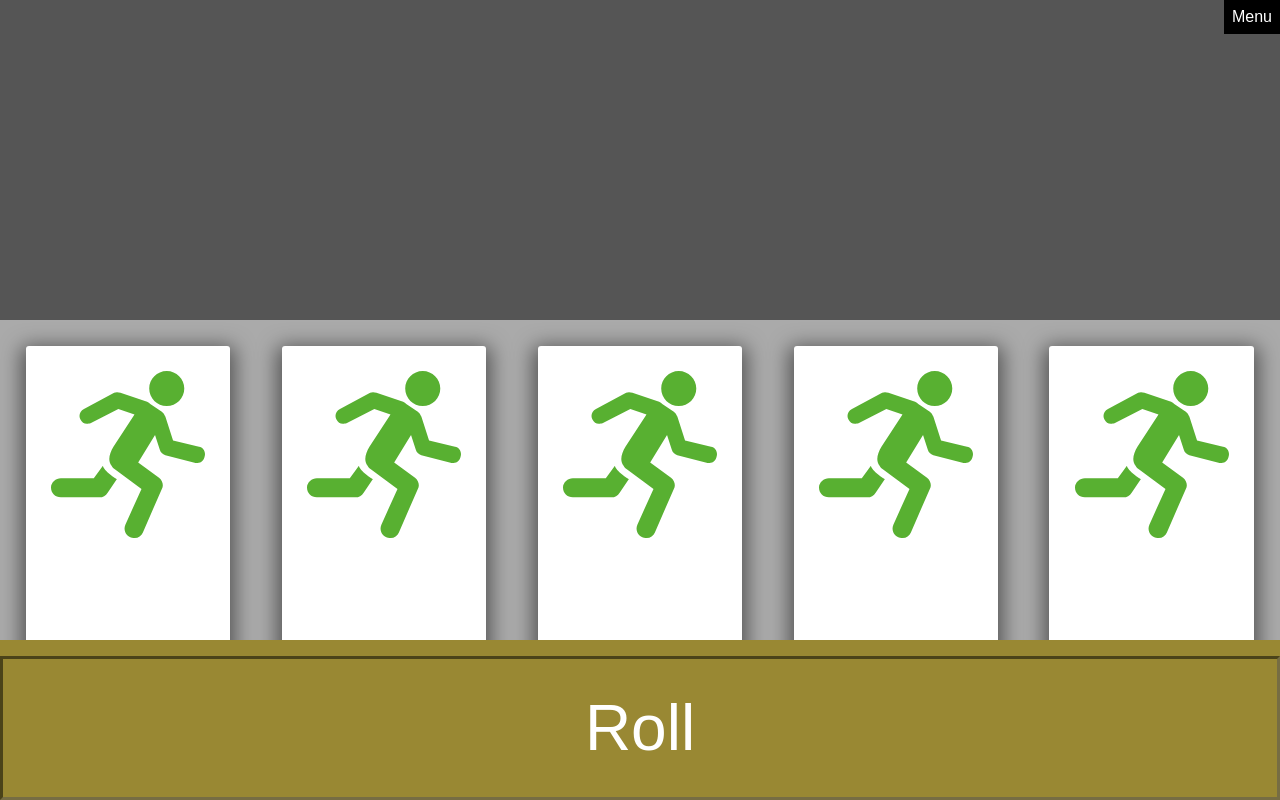
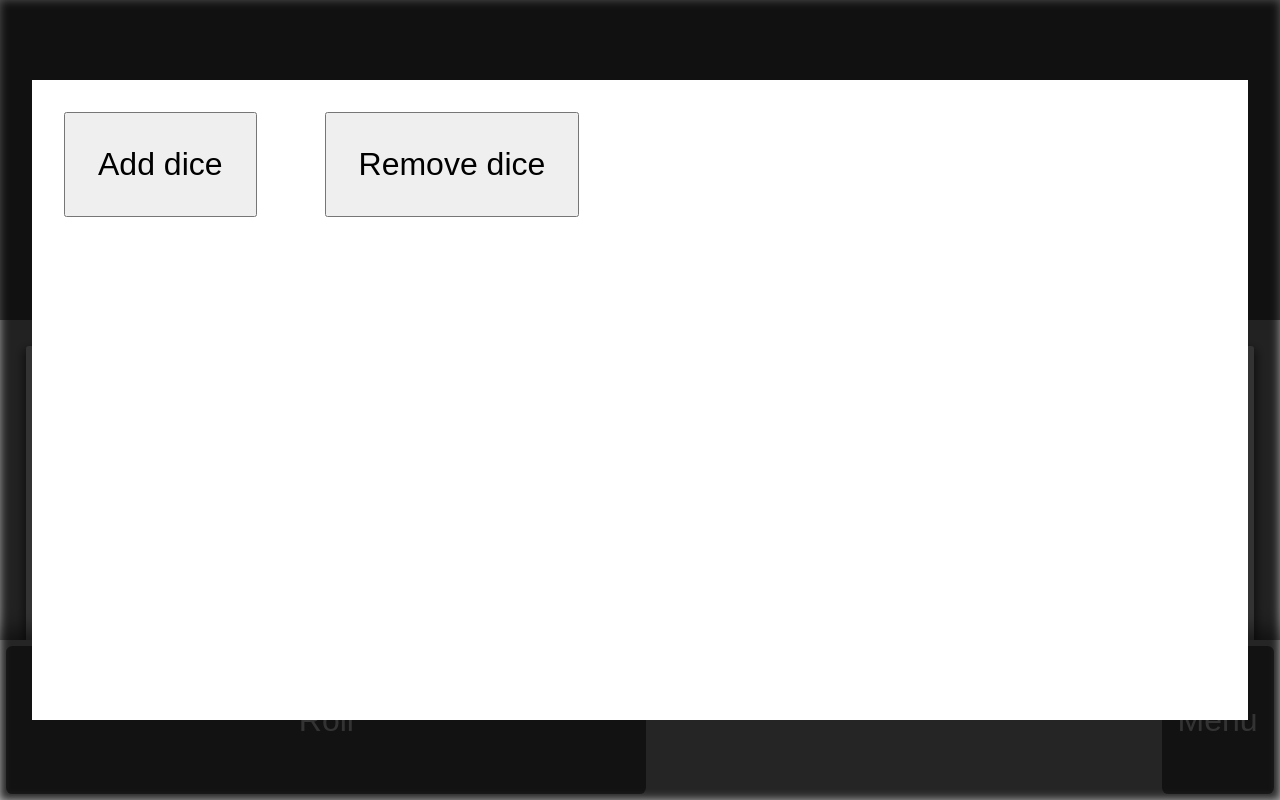
Before and after one commit to leon-ho/leon-ho.github.io, a plain HTML site: page escapedice/index.html in a window 1280 px wide. Both pictures are taken after a click on the button "Menu". Drawn offline with nearby package versions, Linux system fonts and the light colour scheme.

Commit message:
Escapedice update

```diff
--- a/escapedice/index.html
+++ b/escapedice/index.html
@@ -13,7 +13,11 @@
 
     	.top { background-color: #555; height: 40%;}
     	.center { background-color: #aaa; height: 40%;}
-    	.bottom { background-color: #983; height: 20%; z-index: 300; position: fixed; bottom: 0; left: 0; right: 0;}
+    	.bottom { background-color: #bbb; height: 20%; z-index: 300; position: fixed; bottom: 0; left: 0; right: 0;
+    		box-shadow: 0 -5px 20px 5px rgba(0,0,0,0.5);}
+
+    	.overlay {position: fixed; top: 0; left: 0; right: 0; bottom: 0; background-color: #000; opacity: 0.8; filter: blur(5px);z-index: 1000;}
+    	.menu {position: fixed; top: 5em; left: 2em; right: 2em; bottom: 5em; background-color: #fff; z-index: 1001;}
 
     	.dice {
     		margin: 2%;
@@ -23,14 +27,46 @@
     		padding: 2% 2% 300% 2%;
     		position: relative;
     		bottom: 0;
-    		box-shadow: 0 5px 20px 5px rgba(0,0,0,0.5);
-    		-webkit-transition: all .5s ease-in-out;
+    		box-shadow: 0 5px 10px 3px rgba(0,0,0,0.5);
+    		-webkit-transition: all .2s ease-in-out;
     		z-index: 300;}
     	.dice-inactive {bottom: 100%;}
     	.dice-rolling {bottom: -100%;}
     	.dice .icon {width: 100%;}
-    	.menuBtn {background-color: #000; color: #fff; border:0; padding: .5em; position: fixed; top:0;right:0;z-index: 200}
-    	.rollBtn {color: #fff; background: transparent; border: 3px inset rgba(0,0,0,0.5); text-shadow: -1px -1px 2px 0 #555; display: block; padding: .5em; box-sizing: border-box; font-size: 400%; position: absolute; bottom: 0; left:0; right: 0;}
+    	.menuBtn {
+    		color: #fff;
+    		background: rgba(0,0,0,0.5);
+    		border: 0;
+    		border-radius: .2em;
+    		display: block;
+    		padding: .5em;
+    		box-sizing: border-box;
+    		font-size: 200%;
+    		position: absolute;
+    		bottom: .2em;
+    		right: 	.2em;
+    		top: 	.2em;
+    	}
+    	.rollBtn {
+    		color: #fff;
+    		background: rgba(0,0,0,0.5);
+    		border: 0;
+    		border-radius: .2em;
+    		display: block;
+    		padding: .5em;
+    		box-sizing: border-box;
+    		font-size: 200%;
+    		position: absolute;
+    		width: 50%;
+    		bottom: .2em;
+    		left: 	.2em;
+    		top: 	.2em;
+    	}
+    	.btn {
+    		font-size: 200%;
+    		margin: 1em;
+    		padding: 1em;
+    	}
 
 
     </style>
@@ -49,14 +85,16 @@
   			<button class="menuBtn" ng-click="showMenu=!showMenu">Menu</button>
   		</div>
   	</div>
-  	<div class="right" ng-if="showMenu">
-
+  	<div class="overlay" ng-show="showMenu" ng-click="showMenu=false"></div>
+  	<div class="menu" ng-show="showMenu">
+  		<button class="btn" ng-click="addDice()">Add dice</button>
+  		<button class="btn" ng-click="removeDice()">Remove dice</button>
   	</div>
   	<script src="https://ajax.googleapis.com/ajax/libs/angularjs/1.3.0-rc.1/angular.min.js"></script>
   	<script>
   		angular.module('EDiceApp', [])
 		.controller('EDiceCtrl', function($scope, $timeout) {
-			$scope.showMenu	 = true;
+			$scope.showMenu	 = false;
 			$scope.autoSave = true;
 			var icons = [
 				'running',
@@ -77,16 +115,20 @@
 			];
 			$scope.roll = function(){
 				var saves = 0;
-				for(var i = 0; i < $scope.dies.length; i++) {
-					if($scope.dies[i].active){
-						$scope.dies[i].rolling = true;
+				angular.forEach($scope.dies, function(dice, i){
+					if(dice.active) dice.rolling = true;
+				});
+				$timeout(function(){
+					var rolledDiceNumber = 0;
+					angular.forEach($scope.dies, function(dice, i){
+						if(dice.active){
 							var iconIndex = Math.floor((Math.random() * icons.length));
-						$scope.dies[i].icon = icons[iconIndex];
-						unrollDice(i);
-						if(icons[iconIndex]==cursedIcon) $scope.dies[i].active=false;
+							dice.icon = icons[iconIndex];
+							unrollDice(i, rolledDiceNumber++);
+							if(icons[iconIndex]==cursedIcon) dice.active=false;
 							if(icons[iconIndex]==saveIcon) saves+=2;
 						}
-				}
+					});
 					if($scope.autoSave){
 						for(var i = 0; i < $scope.dies.length; i++) {
 							if(saves>0 && $scope.dies[i].icon == cursedIcon) {
@@ -95,15 +137,27 @@
 							}
 						}
 					}
+				}, 500);
 			}
-			function unrollDice(i){
+			function unrollDice(i, rolledDiceNumber){
 				$timeout(function(){
 					$scope.dies[i].rolling = false;
-				}, (i+1)*250+500);
+				}, rolledDiceNumber*200);
 			}
 			function getDiceWidth(){
 				return (100/$scope.dies.length)-8;
 			}
+			$scope.addDice = function(){
+				$scope.dies.push({ active: true,	icon: 'running'});
+				$scope.showMenu=false;
+				$scope.diceWidth = getDiceWidth();
+			}
+			$scope.removeDice = function(){
+				$scope.dies.splice(-1);
+				$scope.showMenu=false;
+				$scope.diceWidth = getDiceWidth();
+			}
+
 			$scope.diceWidth = getDiceWidth();
 		});
   	</script>
```
Lines whose indentation alone changed are shown as unchanged.
